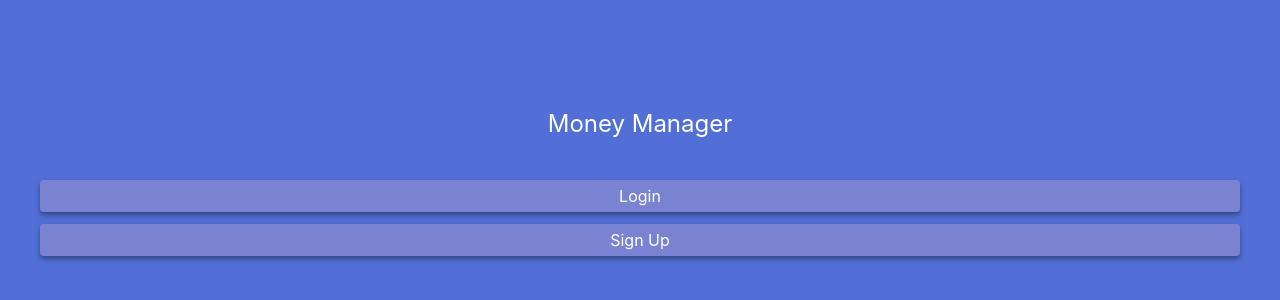
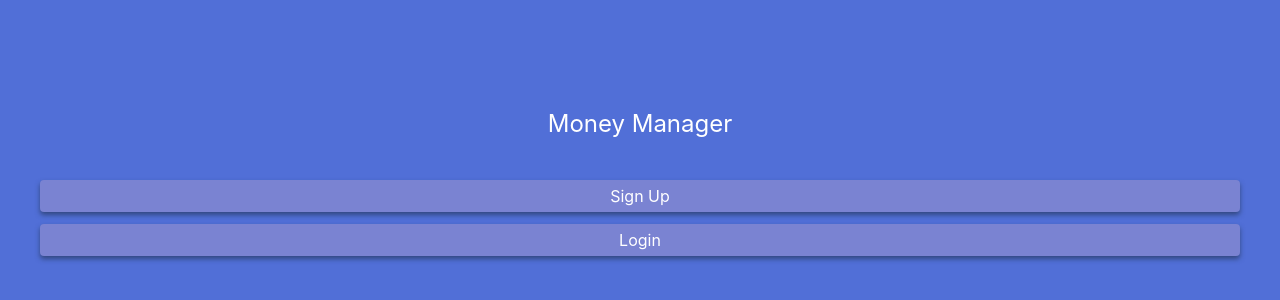
Before and after one commit to ahmadzaki2975/Money-Manager, a Next.js app: page / in a window 1280 px wide. Shown: the part 218-518 px from the top of the page. Built offline with nearby package versions, Linux system fonts and the light colour scheme.

Commit message:
feat: add signup file to work on later

```diff
--- a/pages/api/hello.js
+++ /dev/null
@@ -1,5 +0,0 @@
-// Next.js API route support: https://nextjs.org/docs/api-routes/introduction
-
-export default function handler(req, res) {
-  res.status(200).json({ name: 'John Doe' })
-}
--- a/pages/index.jsx
+++ b/pages/index.jsx
@@ -12,14 +12,14 @@ export default function Home() {
       <main className="bg-blue-main flex flex-col justify-center items-center h-screen px-10 text-white text-center">
         <h1 className="text-2xl ">Money Manager</h1>
         <div className="w-full flex flex-col gap-3 mt-10">
-          <Link href="/login">
+          <Link href="/signup">
             <div className="w-full bg-blue-button rounded py-1 shadow-button cursor-pointer">
-              Login
+              Sign Up
             </div>
           </Link>
           <Link href="/login">
             <div className="w-full bg-blue-button rounded py-1 shadow-button cursor-pointer">
-              Sign Up
+              Login
             </div>
           </Link>
         </div>
--- /dev/null
+++ b/pages/signup.jsx
@@ -0,0 +1,10 @@
+import Link from "next/link";
+
+export default function Signup () {
+  return(
+    <div>
+      <h1>Sign up page here</h1>
+    <Link href="/">Back</Link>
+    </div>
+  )
+}
```
